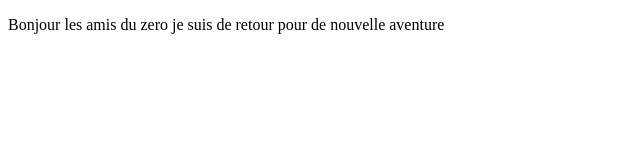
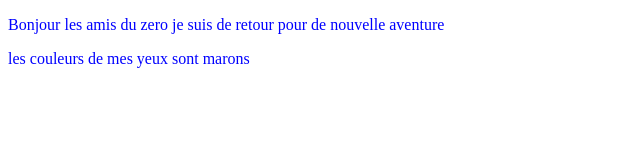
Before and after one commit to biackgeordel/projetGit, a plain HTML site: page index.html in a window 1280 px wide. Shown: the whole page, without its empty margins (0-640 px from the left). Drawn offline with Linux system fonts and the light colour scheme.

Commit message:
ajouter de la feuille de style dans l'index

```diff
--- a/index.html
+++ b/index.html
@@ -2,13 +2,13 @@
 <html lang="fr">
     <head>
         <meta charset="utf-8"/>
-        <link rel="stylesheet" href="">
+        <link rel="stylesheet" href="style.css">
         <title>Mon projet sur git</title>
 
     </head>
     <body>
         <p>Bonjour les amis du zero je suis de retour pour de nouvelle aventure</p>
-
+        <p>les couleurs de mes yeux sont marons</p>
 
 
     </body>
```
